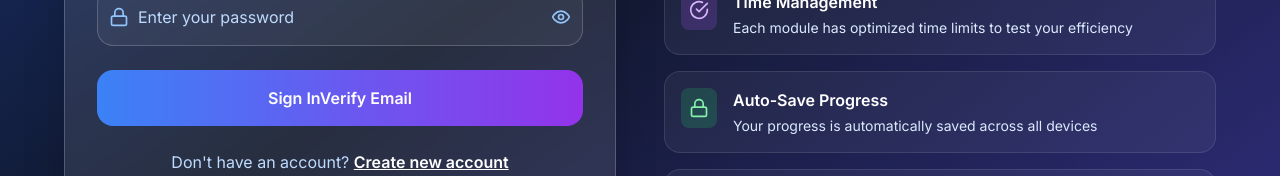
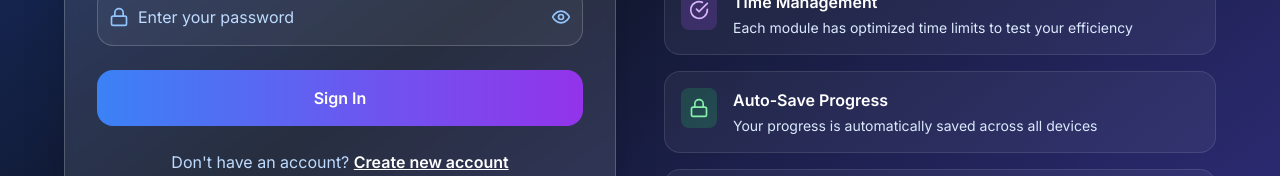
Before and after one commit to Ankush123rai/AEIOU-frontend, a React (Vite) app: page /login in a window 1280 px wide. Shown: the part 586-762 px from the top of the page. Built offline with nearby package versions, Linux system fonts and the light colour scheme; no server answers.

Commit message:
fix listening module issue

```diff
--- a/src/pages/LoginPage.tsx
+++ b/src/pages/LoginPage.tsx
@@ -411,7 +411,7 @@ export function LoginPage() {
                     <>
                       {formMode === 'login' && 'Sign In'}
                       {formMode === 'register' && 'Create Account'}
-                      {formMode === 'verify' && verificationStatus === 'success' ? 'Verified! Redirecting...' : 'Verify Email'}
+                      {formMode === 'verify'&&'Verify Email'}
                     </>
                   )}
                 </button>
```
